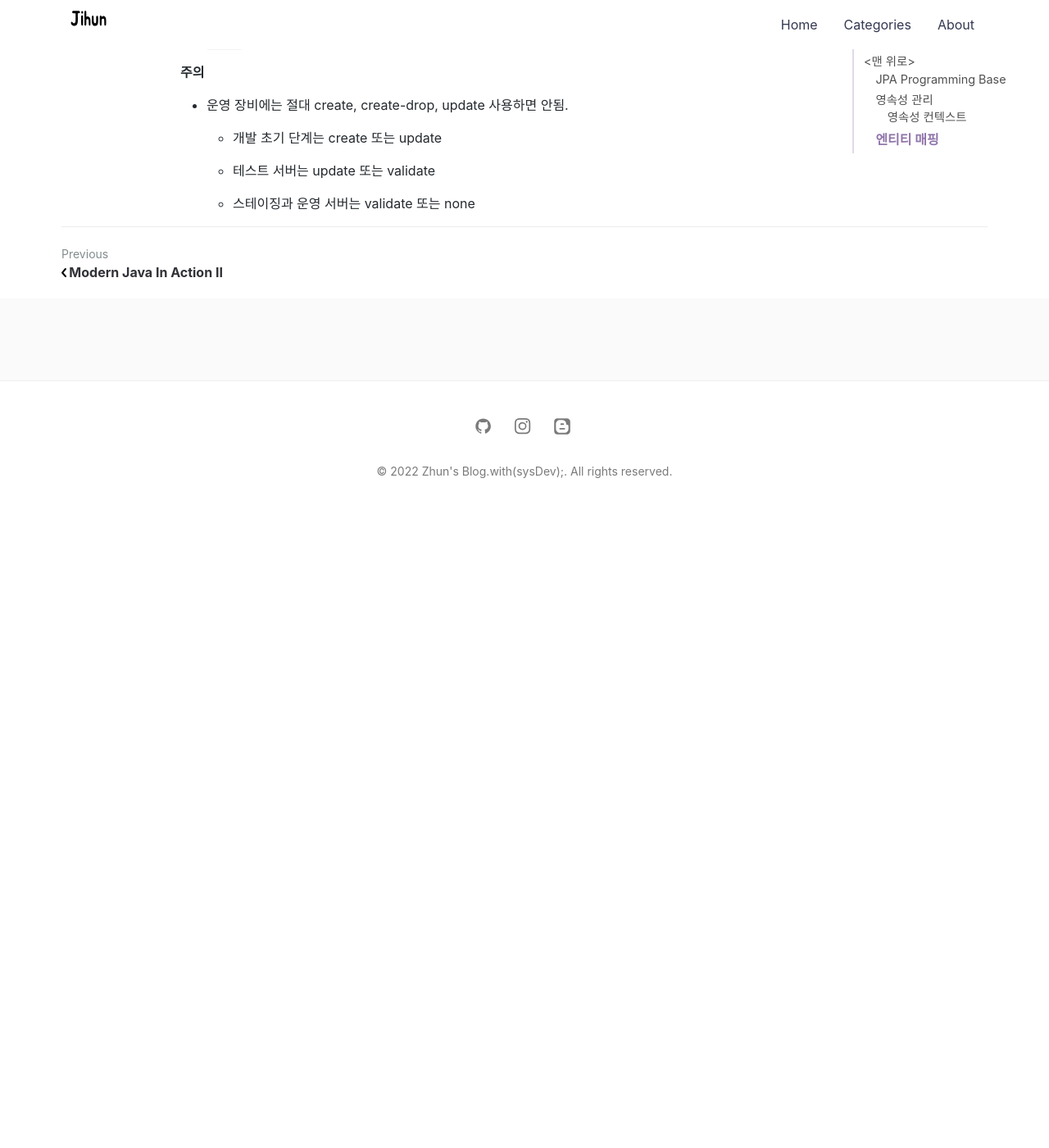
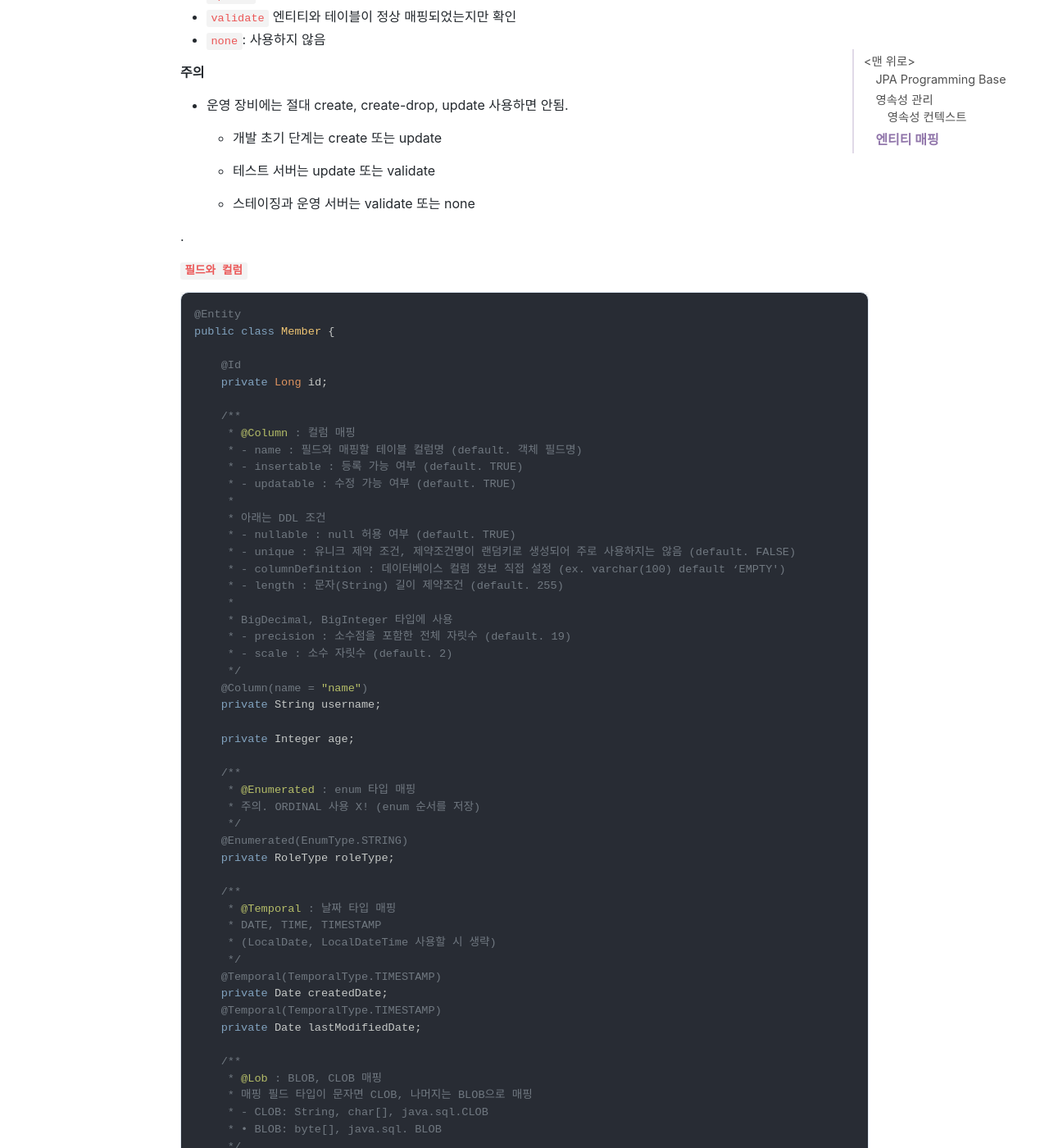
Before and after one commit to jihunparkme/jihunparkme.github.io, a Jekyll site: the page built from _posts/2022-03-29-JPA-Programming-base.md, in a window 1280 px wide and 1400 px high, scrolled down 3859 px. Shown: the whole window at 82% size. Built offline with Jekyll 4.4.1, drawn with Linux system fonts in a browser that asks for light colours; nearby versions of some CDN libraries; comment, search, counter and statistics services are not loaded; before the commit the page ends 4489 px from its top, so only the background shows below that; some of the changed text lies outside the part shown.

Commit message:
[엔티티 매핑] 필드와 컬럼 매핑

````diff
--- a/_posts/2022-03-29-JPA-Programming-base.md
+++ b/_posts/2022-03-29-JPA-Programming-base.md
@@ -152,3 +152,70 @@ featured-img: jpa-base
   - 테스트 서버는 update 또는 validate
 
   - 스테이징과 운영 서버는 validate 또는 none
+
+.
+
+**`필드와 컬럼`**
+
+```java
+@Entity
+public class Member {
+
+    @Id
+    private Long id;
+
+    /**
+     * @Column : 컬럼 매핑
+     * - name : 필드와 매핑할 테이블 컬럼명 (default. 객체 필드명)
+     * - insertable : 등록 가능 여부 (default. TRUE)
+     * - updatable : 수정 가능 여부 (default. TRUE)
+     *
+     * 아래는 DDL 조건
+     * - nullable : null 허용 여부 (default. TRUE)
+     * - unique : 유니크 제약 조건, 제약조건명이 랜덤키로 생성되어 주로 사용하지는 않음 (default. FALSE)
+     * - columnDefinition : 데이터베이스 컬럼 정보 직접 설정 (ex. varchar(100) default ‘EMPTY')
+     * - length : 문자(String) 길이 제약조건 (default. 255)
+     *
+     * BigDecimal, BigInteger 타입에 사용
+     * - precision : 소수점을 포함한 전체 자릿수 (default. 19)
+     * - scale : 소수 자릿수 (default. 2)
+     */
+    @Column(name = "name")
+    private String username;
+
+    private Integer age;
+
+    /**
+     * @Enumerated : enum 타입 매핑
+     * 주의. ORDINAL 사용 X! (enum 순서를 저장)
+     */
+    @Enumerated(EnumType.STRING)
+    private RoleType roleType;
+
+    /**
+     * @Temporal : 날짜 타입 매핑
+     * DATE, TIME, TIMESTAMP
+     * (LocalDate, LocalDateTime 사용할 시 생략)
+     */
+    @Temporal(TemporalType.TIMESTAMP)
+    private Date createdDate;
+    @Temporal(TemporalType.TIMESTAMP)
+    private Date lastModifiedDate;
+
+    /**
+     * @Lob : BLOB, CLOB 매핑
+     * 매핑 필드 타입이 문자면 CLOB, 나머지는 BLOB으로 매핑
+     * - CLOB: String, char[], java.sql.CLOB
+     * • BLOB: byte[], java.sql. BLOB
+     */
+    @Lob
+    private String description;
+
+    /**
+     * @Transient : 해당 필드를 컬럼에 매핑하지 않음
+     * 메모리상에서만 임시로 데이터를 보관할 경우 사용
+     */
+    @Transient
+    private String temp;
+}
+```
````
